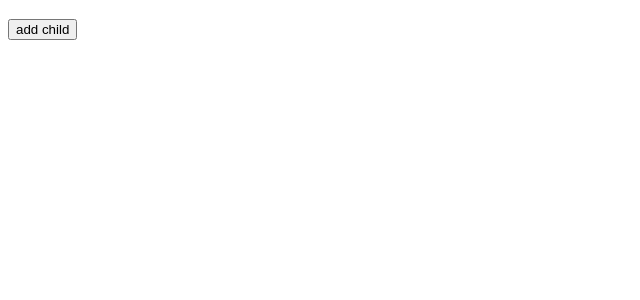
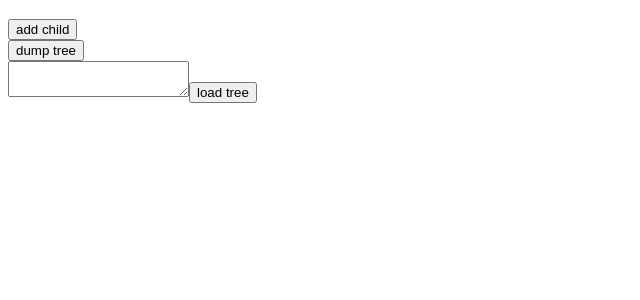
Before and after one commit to felixzhuologist/rabbithole, a React app: page / in a window 1280 px wide. Shown: the top 300 px of the page, without its empty margins (0-640 px from the left). Built offline with nearby package versions, Linux system fonts and the light colour scheme; the HTML template or start-up script is replaced by a standard one.

Commit message:
add way to dump/load state

```diff
--- a/src/index.tsx
+++ b/src/index.tsx
@@ -45,6 +45,7 @@ const initialState = (): State => {
 const UPDATE_TEXT = 'UPDATE_TEXT';
 const SET_NODE = 'SET_NODE';
 const PUSH_CHILD = 'PUSH_CHILD';
+const LOAD_TREE = 'LOAD_TREE';
 
 type Action = {
   type: string;
@@ -77,6 +78,11 @@ const reducer = (state: State, action: Action): State => {
       return {
         ...state,
         tree: treeReducer(state.tree, action),
+      };
+    case LOAD_TREE:
+      return {
+        tree: JSON.parse(action.payload),
+        currentNode: 1, // assume root is always 1
       };
     default:
       return state;
@@ -114,6 +120,8 @@ const treeReducer = (tree: Tree, action: Action): Tree => {
 
 const App: React.FunctionComponent<Props> = (props: Props) => {
   const [state, dispatch] = React.useReducer(reducer, initialState());
+  const [dumpedTree, setDumpedTree] = React.useState('');
+
   const { tree, currentNode } = state;
   const { data, parent, children } = tree[currentNode];
 
@@ -122,8 +130,8 @@ const App: React.FunctionComponent<Props> = (props: Props) => {
       <h3>{data}</h3>
       {children.map((id) => (
         <div key={id}>
-          <input
-            type="text"
+          <textarea
+            rows={3}
             value={tree[id].data}
             onChange={(event) => {
               dispatch({
@@ -160,6 +168,29 @@ const App: React.FunctionComponent<Props> = (props: Props) => {
       >
         add child
       </button>
+      <br />
+      <button
+        type="button"
+        onClick={() => {
+          console.log(JSON.stringify(tree, null, 2));
+        }}
+      >
+        dump tree
+      </button>
+      <br />
+      <textarea
+        name="loadtree"
+        value={dumpedTree}
+        onChange={(event) => setDumpedTree(event.target.value)}
+      />
+      <button
+        type="button"
+        onClick={() => {
+          dispatch({ type: LOAD_TREE, payload: dumpedTree });
+        }}
+      >
+        load tree
+      </button>
     </div>
   );
 };
```
